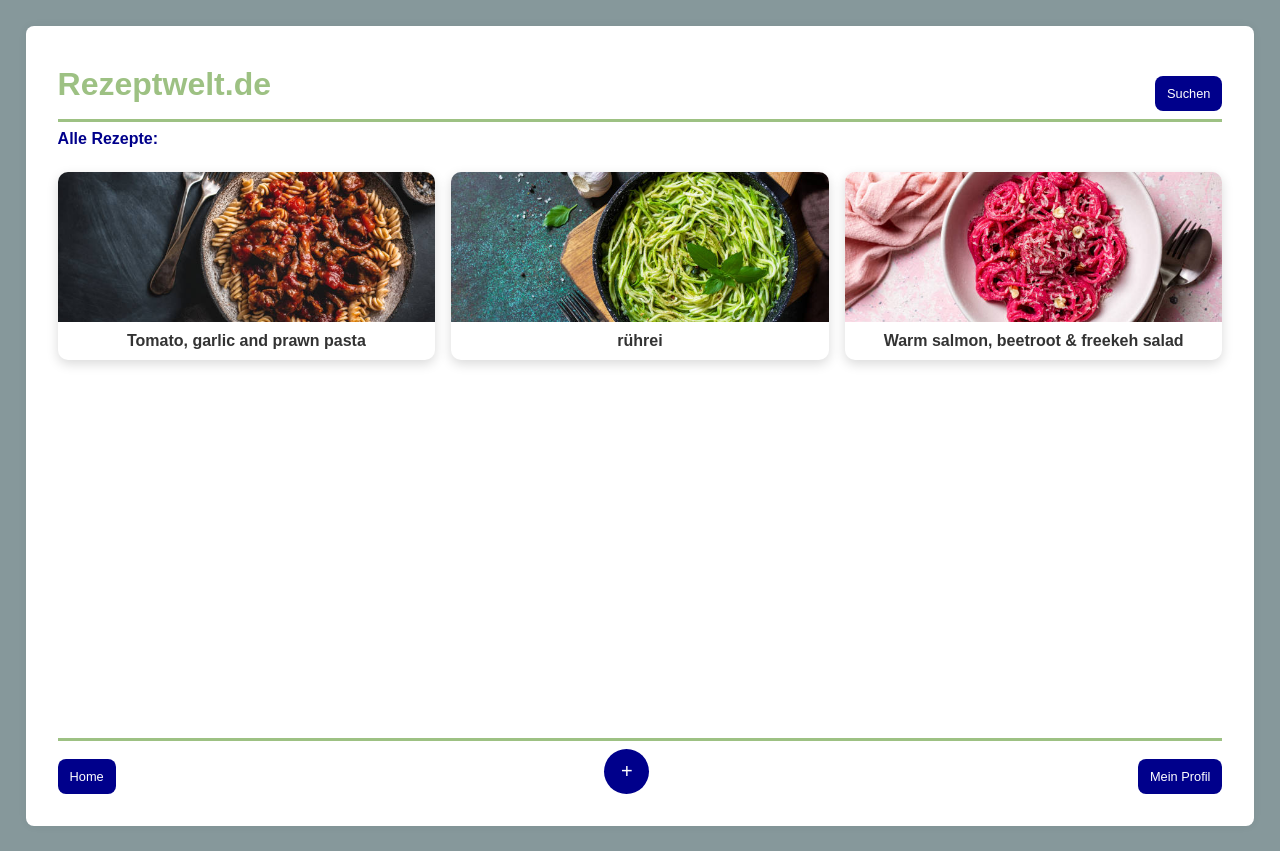
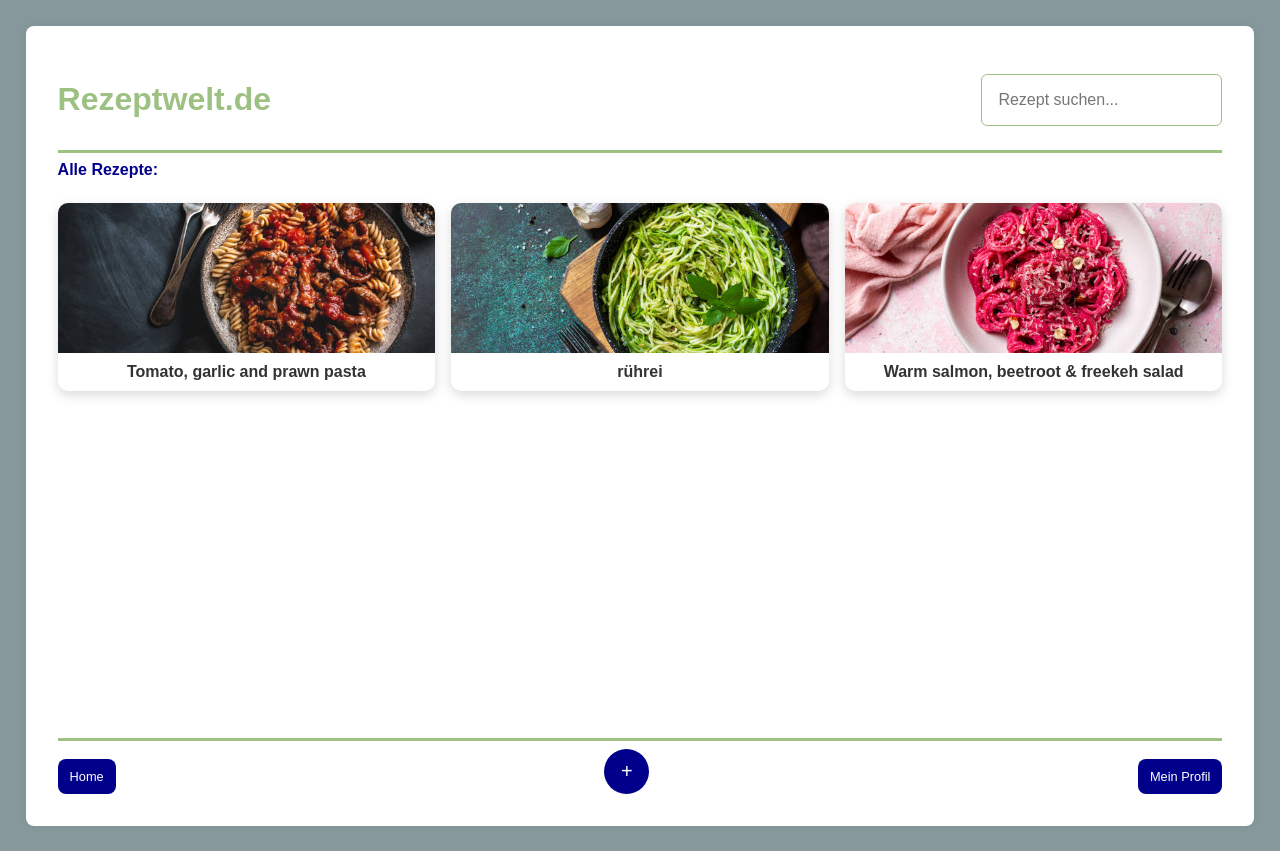
Before and after one commit to JJP04/SkSy-Gruppe-C, a Flask app: page /dashboard in a window 1280 px wide. Run offline with Flask 2, Linux system fonts and the light colour scheme; a user stored in the database is signed in; data comes from the database, SQL or seed files in the repository.

Commit message:
Suchfunktion

```diff
--- a/rezeptapp/app/dashboard.py
+++ b/rezeptapp/app/dashboard.py
@@ -8,6 +8,7 @@ from .extensions import db
 
 
 dashboard_bp = Blueprint('dashboard', __name__)
+
 
 @dashboard_bp.route('/dashboard')
 def rezepte():
@@ -23,7 +24,6 @@ def profile():
     print("Rezepte:", r)
     print("Anzahl:", anzahl_rezepte)
     return render_template('profile.html', user=current_user, rezepte=r, anzahl_rezepte=anzahl_rezepte)
-
 
 
 @dashboard_bp.route("/profil/loeschen", methods=["POST"])
@@ -57,9 +57,24 @@ def profil_bearbeiten():
 
     return render_template('profil_bearbeiten.html', user=current_user)
 
+
+@dashboard_bp.route('/dashboard/search', methods=['GET'])
+def search():
+    query = request.args.get('query', '')
+    if not query:
+        flash('Bitte gib einen Suchbegriff ein.', 'warning')
+        return redirect(url_for('dashboard.rezepte'))
+
+    rezepte = Recipe.query.filter(Recipe.title.ilike(f'%{query}%')).all()
+    if not rezepte:
+        flash('Keine Rezepte gefunden.', 'info')
+
+    return render_template('dashboard.html', rezepte=rezepte, query=query)
+
+
 @dashboard_bp.route('/recipe/<int:id>')
 def recipe_details(id):
-    rezepte= Recipe.query.all()
+    rezepte = Recipe.query.all()
     rezept = next((r for r in rezepte if r.id == id), None)
     user = User.query.get(rezept.user_id)
     zutaten = RawIngredient.query.filter_by(recipe_id=id).all()
--- a/rezeptapp/app/static/style.css
+++ b/rezeptapp/app/static/style.css
@@ -245,6 +245,9 @@ hr {
     color: #00008B;
 }
 
+
+
+
 /*--------------------------------FLASHES--------------------------------*/
 .flashes {
     list-style-type: none;
@@ -323,6 +326,7 @@ hr {
     font-size: 0.9rem;
     color: #666;
 }
+
 .recipe-ingredients.checklist {
     list-style: none;
     padding: 0;
@@ -344,7 +348,7 @@ hr {
     cursor: pointer;
     user-select: none;
     transition: background-color 0.2s ease, color 0.2s ease;
-    box-shadow: 0 2px 4px rgba(0,0,0,0.05);
+    box-shadow: 0 2px 4px rgba(0, 0, 0, 0.05);
 }
 
 .recipe-ingredients.checklist li.checked {
--- a/rezeptapp/app/templates/dashboard.html
+++ b/rezeptapp/app/templates/dashboard.html
@@ -7,29 +7,54 @@
 
 <body>
 <div class="container">
+    {% if current_user.is_authenticated %}
     <header class="header dashboard">
         <h1>Rezeptwelt.de</h1>
-        {% if current_user.is_authenticated %}
-        <a href="/recipe" class="linkbutton dashboard">Suchen</a>
-        {% else %}
-        <a href="/login" class="linkbutton dashboard">Anmelden</a>
+        <form method="get" action="{{ url_for('dashboard.search') }}" class="search-form">
+            <input type="text" name="query" placeholder="Rezept suchen..." value="{{ query or '' }}" required>
+            {% if query %}
+            <a href="{{ url_for('dashboard.search') }}" title="Suche löschen" class="search-clear">×</a>
             {% endif %}
+        </form>
     </header>
+
+
     <h3>Alle Rezepte:</h3>
     <div class="container-rezepte">
+        <!-- Display if search -->
+        {% if query %}
+        {% if rezepte %}
         {% for rezept in rezepte %}
-<!-- In your templates: -->
         <a class="recipe-details" href="{{ url_for('dashboard.recipe_details', id=rezept.id) }}">
             <div class="card-rezept">
-        <img class="card-image" src="{{ url_for('static', filename=rezept.image_path) }}" alt="{{ rezept.title }}">
+                <img class="card-image" src="{{ url_for('static', filename=rezept.image_path) }}"
+                     alt="{{ rezept.title }}">
                 <div class="card-title">{{ rezept.title }}</div>
             </div>
         </a>
         {% endfor %}
+        {% else %}
+        <p>Keine Rezepte gefunden.</p>
+        {% endif %}
+
+        <!-- Display if no search -->
+        {% else %}
+        {% for rezept in rezepte %}
+        <a class="recipe-details" href="{{ url_for('dashboard.recipe_details', id=rezept.id) }}">
+            <div class="card-rezept">
+                <img class="card-image" src="{{ url_for('static', filename=rezept.image_path) }}"
+                     alt="{{ rezept.title }}">
+                <div class="card-title">{{ rezept.title }}</div>
+            </div>
+        </a>
+        {% endfor %}
+        {% endif %}
     </div>
 
-    <div class="rezepticon">
-    </div>
+    <!-- If not authenticated -->
+    {% else %}
+    <a href="/login" class="linkbutton dashboard">Anmelden</a>
+    {% endif %}
 
     <footer class="footer dashboard">
         <a href="/dashboard" class="linkbutton dashboard">Home</a>
```
Lines whose indentation alone changed are shown as unchanged.
